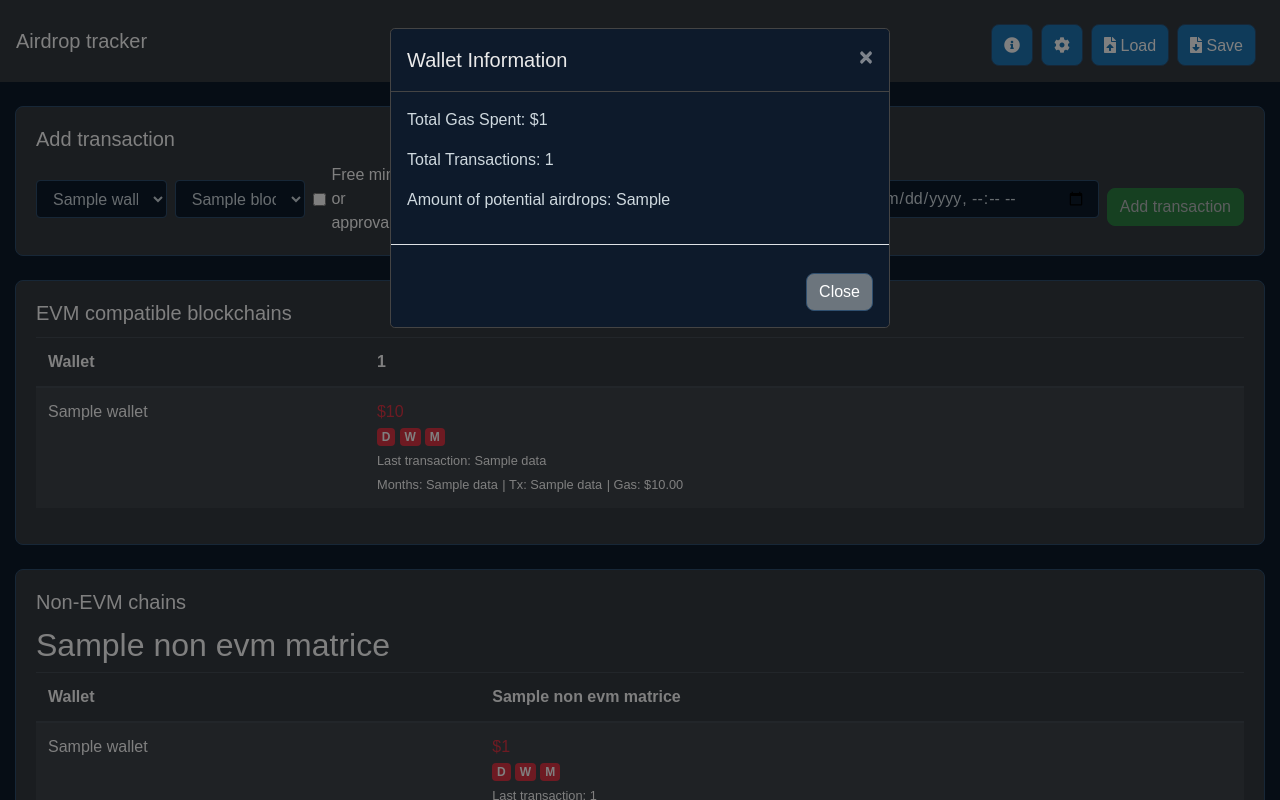
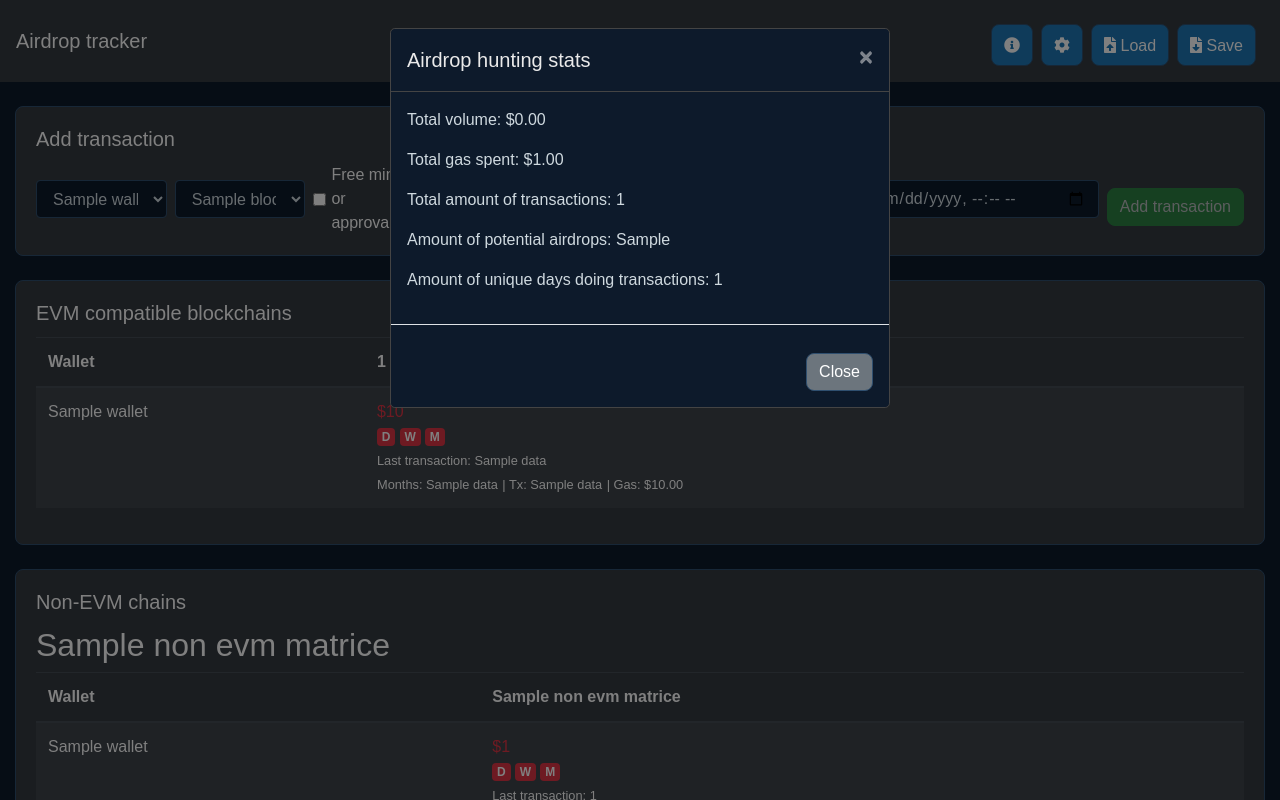
Before and after one commit to xQliver/airdrop-tracker, a Flask app: template templates/home.html in a window 1280 px wide, after a click that opens the changed part. Run offline with Flask 3, Linux system fonts and the light colour scheme; tables that the repository leaves empty hold one stand-in row (values such as "Sample post"); the template is opened without the code that fills it: values that come from a table or form of the project are taken from there, most other values are stand-ins (such as "Sample title", 1, 10 or a date in 2020).

Commit message:
Added total volume and unique day count stats
The stats page now displays total volume and unique days hunting airdrops, added formatting to total gas and volume to prevent too many decimals

```diff
--- a/app.py
+++ b/app.py
@@ -163,9 +163,13 @@ def home():
     blockchains = Blockchain.query.all()
     txs = Tx.query.all()
 
-    # Calculate total gas spent and total number of transactions
+    # Calculate total volume, gas spent and total number of transactions, unique days
+    total_volume = sum(tx.volume if tx.volume is not None else 0 for tx in txs)
     total_gas_spent = sum(tx.gas if tx.gas is not None else 0 for tx in txs)
     total_transactions = len(txs)
+    unique_days_count = db.session.query(
+        db.func.count(db.func.distinct(db.func.date(Tx.date)))
+    ).scalar()
 
     # Variables to calculate combinations of wallets/blockchains with volume > 0
     wallet_blockchain_combinations = set()
@@ -215,9 +219,11 @@ def home():
         within_same_day=within_same_day,
         within_same_week=within_same_week,
         within_same_month=within_same_month,
+        total_volume=total_volume,
         total_gas_spent=total_gas_spent,
         total_transactions=total_transactions,
         potential_airdrops=potential_airdrops,
+        unique_days_count=unique_days_count,
     )
 
 
--- a/templates/home.html
+++ b/templates/home.html
@@ -133,20 +133,27 @@
 			<div class="modal-dialog" role="document">
 				<div class="modal-content">
 					<div class="modal-header">
-						<h5 class="modal-title" id="infoModalLabel">Wallet Information</h5>
+						<h5 class="modal-title" id="infoModalLabel">Airdrop hunting stats</h5>
 						<button type="button" class="close" data-dismiss="modal" aria-label="Close">
 							<span aria-hidden="true">&times;</span>
 						</button>
 					</div>
 					<div class="modal-body">
+						<!-- Display the total volume -->
+						<p>Total volume: ${{ "%.2f"|format(total_volume|default(0)) }}</p>
+
 						<!-- Display the total gas spent -->
-						<p>Total Gas Spent: ${{ total_gas_spent }}</p>
+						<p>Total gas spent: ${{ "%.2f"|format(total_gas_spent|default(0)) }}</p>
 
 						<!-- Display the total number of transactions -->
-						<p>Total Transactions: {{ total_transactions }}</p>
+						<p>Total amount of transactions: {{ total_transactions }}</p>
 
 						<!-- Display the total combinations of wallets/blockchains with volume > 0 -->
 						<p>Amount of potential airdrops: {{ potential_airdrops }}</p>
+
+						<!-- Display the amount of unique days doing transactions-->
+						<p>Amount of unique days doing transactions: {{ unique_days_count }}</p>
+
 					</div>
 
 					<div class="modal-footer">
```
